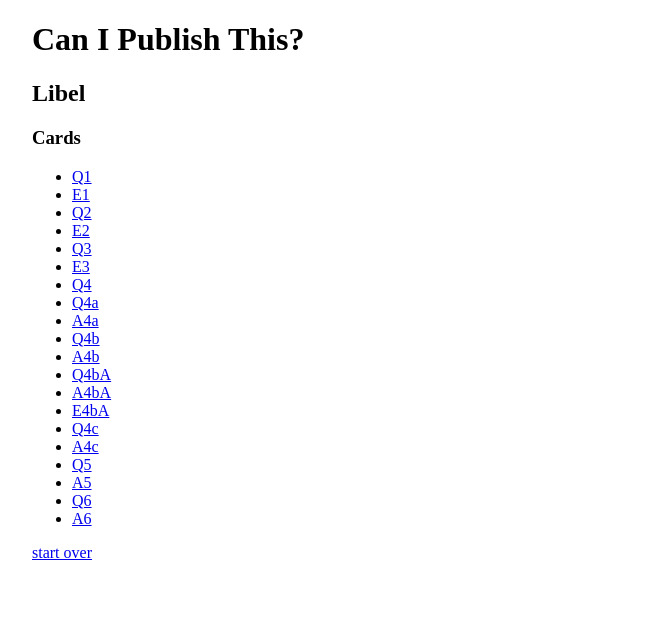
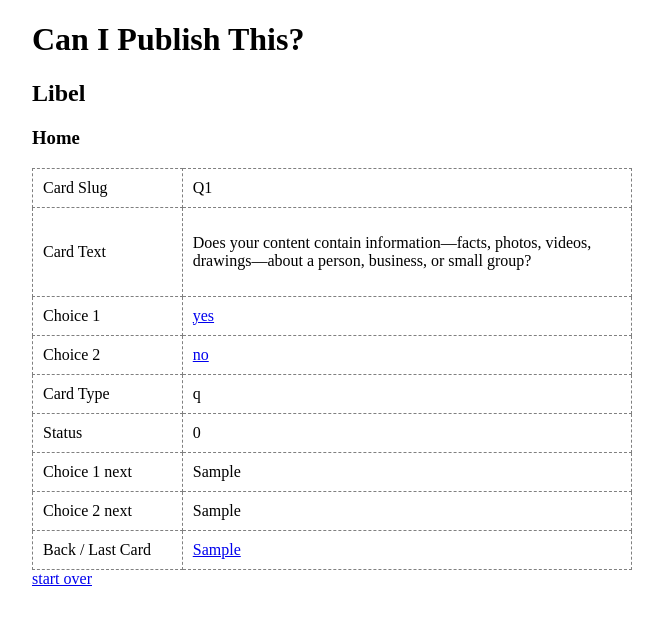
Before and after one commit to lautomator/can-i-publish-this-v2, a Django app: template can_i_publish/libel/templates/libel/index.html in a window 1280 px wide. Shown: the top 625 px of the page, without its empty margins (308-971 px from the left). Run offline with Django 4.2, Linux system fonts and the light colour scheme; data comes from the database, SQL or seed files in the repository; both versions use the stored data as it was after the commit; tables that the repository leaves empty hold one stand-in row (values such as "Sample post"); the template is opened without the code that fills it: values that come from a table or form of the project are taken from there, most other values are stand-ins (such as "Sample title", 1, 10 or a date in 2020).

Commit message:
added summary section skeleton and index to q1; cleaned up models and DB

```diff
--- a/can_i_publish/libel/models.py
+++ b/can_i_publish/libel/models.py
@@ -64,8 +64,3 @@ class Relationship(models.Model):
 
     def __str__(self):
         return self.card.card_slug + ' rel'
-
-
-class Choice(models.Model):
-    # a summary of user choices. Could be used for metrics
-    pass
--- /dev/null
+++ b/can_i_publish/libel/templates/libel/_card.html
@@ -0,0 +1,42 @@
+  <table>
+    <tr>
+      <td>Card Slug</td>
+      <td>{{ card.card_slug }}</td>
+    </tr>
+    <tr>
+      <td>Card Text</td>
+      <td>{% autoescape off %}{{ card.card_text }}{% endautoescape %}</td>
+    </tr>
+    <tr>
+      <td>Choice 1</td>
+      {% if card.choice_one == 'summary' %}
+      <td><a href="{% url 'summary' card.card_slug %}">{{ card.choice_one }}</a></td>
+      {% else %}
+      <td><a href="{% url 'card' rel.choice_one_next %}">{{ card.choice_one }}</a></td>
+      {% endif %}
+    </tr>
+    <tr>
+      <td>Choice 2</td>
+      <td><a href="{% url 'card' rel.choice_two_next %}">{{ card.choice_two }}</a></td>
+    </tr>
+    <tr>
+      <td>Card Type</td>
+      <td>{{ card.card_type }}</td>
+    </tr>
+    <tr>
+      <td>Status</td>
+      <td>{{ card.can_publish_status }}</td>
+    </tr>
+    <tr>
+      <td>Choice 1 next</td>
+      <td>{{ rel.choice_one_next }}</td>
+    </tr>
+    <tr>
+      <td>Choice 2 next</td>
+      <td>{{ rel.choice_two_next }}</td>
+    </tr>
+    <tr>
+      <td>Back / Last Card</td>
+      <td><a href="{% url 'card' rel.choice_back %}">{{ rel.choice_back }}</a></td>
+    </tr>
+  </table>
--- a/can_i_publish/libel/templates/libel/index.html
+++ b/can_i_publish/libel/templates/libel/index.html
@@ -2,12 +2,8 @@
 
 {% block content %}
 
-  <h3>Cards</h3>
+  <h3>Home</h3>
 
-  <ul>
-  {% for card in all_cards %}
-    <li><a href="{% url 'card' card.card_slug %}">{{ card.card_slug }}</a></li>
-  {% endfor %}
-  </ul>
+  {% include "./_card.html" %}
 
 {% endblock %}
--- a/can_i_publish/libel/views.py
+++ b/can_i_publish/libel/views.py
@@ -9,8 +9,9 @@ CARDS = Card.objects.all()
 RELS = Relationship.objects.all()
 
 def index(request):
-    all_cards = CARDS.order_by("card_type")
-    context = {'all_cards': all_cards}
+    card = CARDS.get(card_slug='Q1')
+    rel = RELS.get(card=card.id)
+    context = {'card': card, 'rel': rel}
 
     return render(request, 'libel/index.html', context)
 
```
Also changed, not shown: can_i_publish/libel/templates/libel/card.html (+1 -42 lines), can_i_publish/libel/templates/libel/summary.html (+14 -1 lines), can_i_publish/db.sqlite3.
